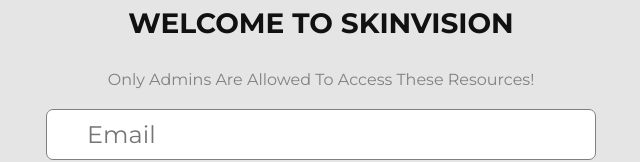
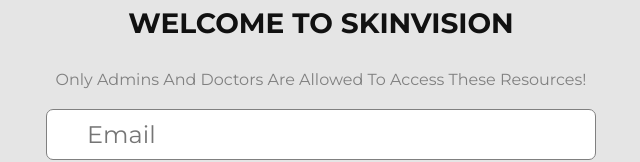
Before and after one commit to Harsh1tas/skinvision_dash, a React (Vite) app: page /login in a window 1280 px wide. Shown: the part 219-381 px from the top of the page, without its empty margins (319-959 px from the left). Built offline with nearby package versions, Linux system fonts and the light colour scheme; no server answers.

Commit message:
Update Login.jsx

```diff
--- a/src/components/Login.jsx
+++ b/src/components/Login.jsx
@@ -64,7 +64,7 @@
   >
     WELCOME TO SKINVISION
   </h1>
-        <p>Only Admins Are Allowed To Access These Resources!</p>
+        <p>Only Admins And Doctors Are Allowed To Access These Resources!</p>
         <form onSubmit={handleLogin}>
           <input
             type="text"
```
